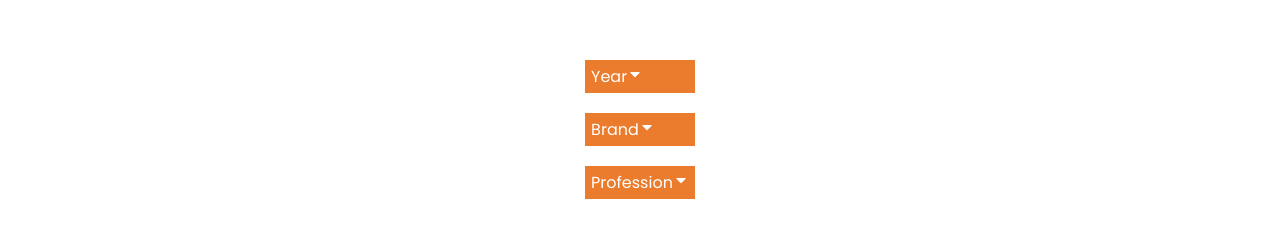
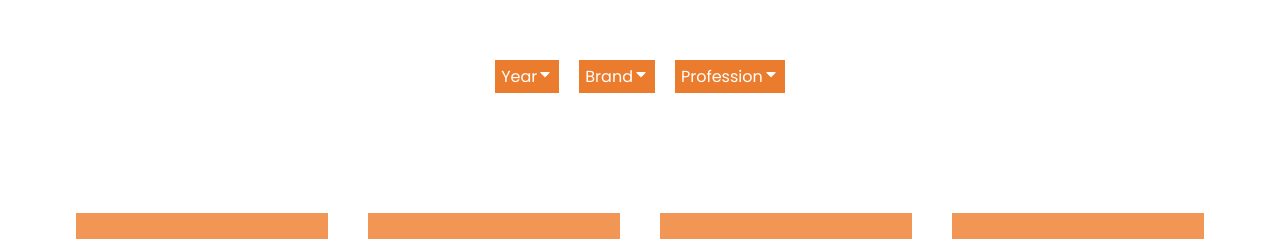
Before and after one commit to Shivangi020/Codegem, a React (Create React App) app: page / in a window 1280 px wide. Shown: the top 239 px of the page. Built offline with nearby package versions, Linux system fonts and the light colour scheme.

Commit message:
adding files

```diff
--- a/src/Components/user_info_nav/user_info_nav.css
+++ b/src/Components/user_info_nav/user_info_nav.css
@@ -33,16 +33,16 @@
     /* background-color: #ec7c2d; */
 
   .navbar a {
-    /* float: left; */
+    float: left;
     font-size: 16px;
     color: white;
     text-align: center;
-    padding: 4px 6px;
+    padding: 14px 16px;
     text-decoration: none;
   }
 
   .dropdown {
-    /* float: left; */
+    float: left;
     overflow: hidden;
   }
 
```
